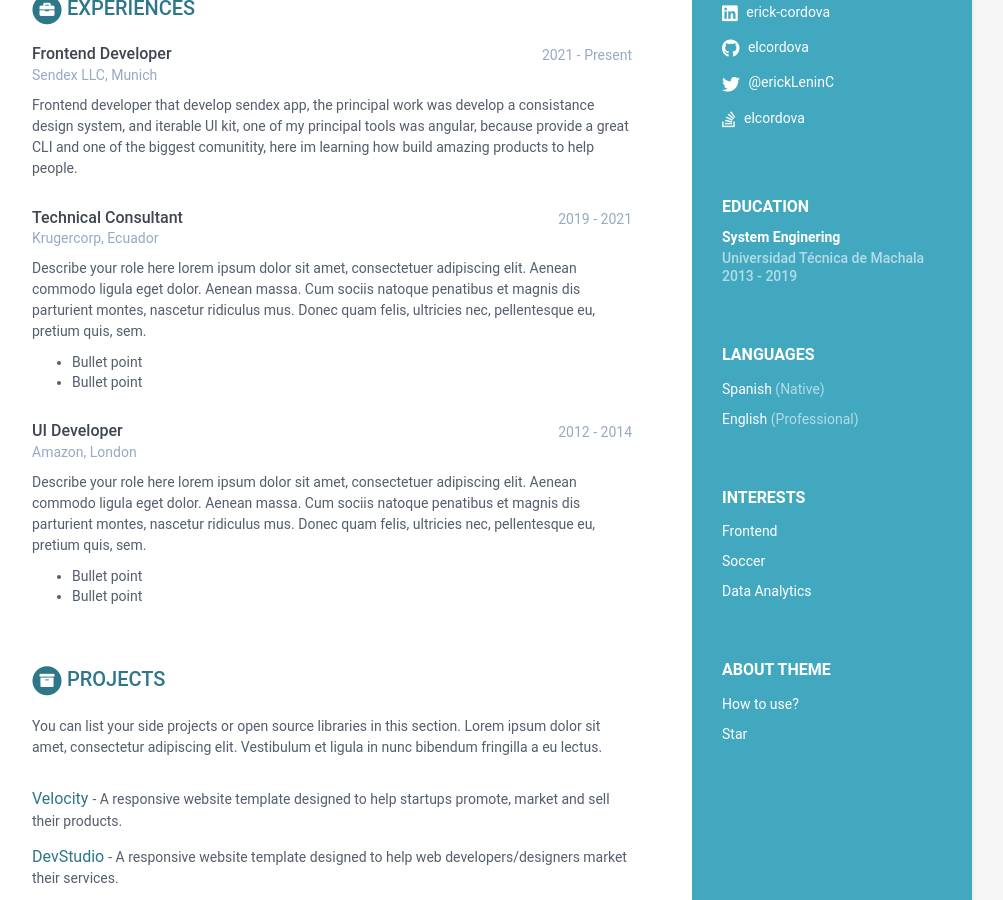
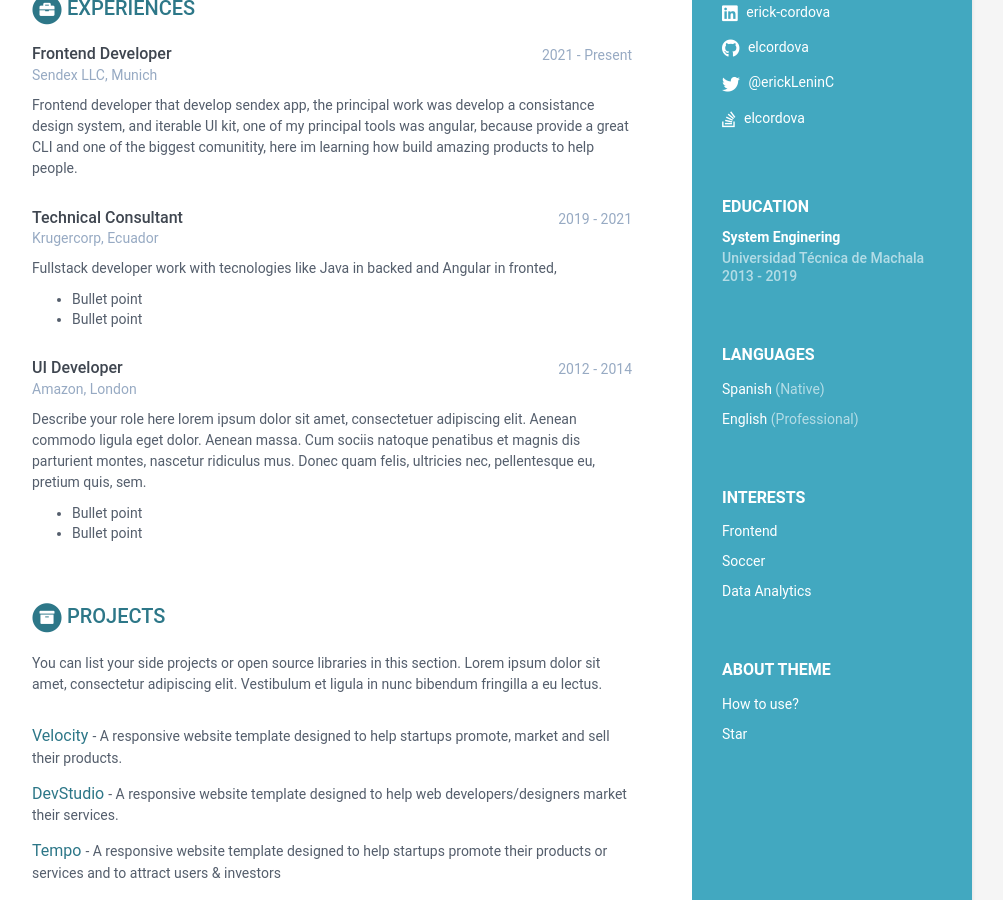
Before and after one commit to elcordova/caring-europa-fe48a, a Jekyll site: the page built from index.html, in a window 1280 px wide and 900 px high, scrolled down 402 px. Shown: the whole window, without its empty margins (168-1171 px from the left). Built offline with Jekyll 4.4.1, drawn with Linux system fonts in a browser that asks for light colours.

Commit message:
data.yml: changed

```diff
--- a/_data/data.yml
+++ b/_data/data.yml
@@ -60,11 +60,7 @@
     time: 2019 - 2021
     company: 'Krugercorp, Ecuador'
     details: |
-      Describe your role here lorem ipsum dolor sit amet, consectetuer
-      adipiscing elit. Aenean commodo ligula eget dolor. Aenean massa.
-      Cum sociis natoque penatibus et magnis dis parturient montes,
-      nascetur ridiculus mus. Donec quam felis, ultricies nec,
-      pellentesque eu, pretium quis, sem.
+      Fullstack developer work with tecnologies like Java in backed and Angular in fronted,
         - Bullet point
         - Bullet point
   - role: UI Developer
```
